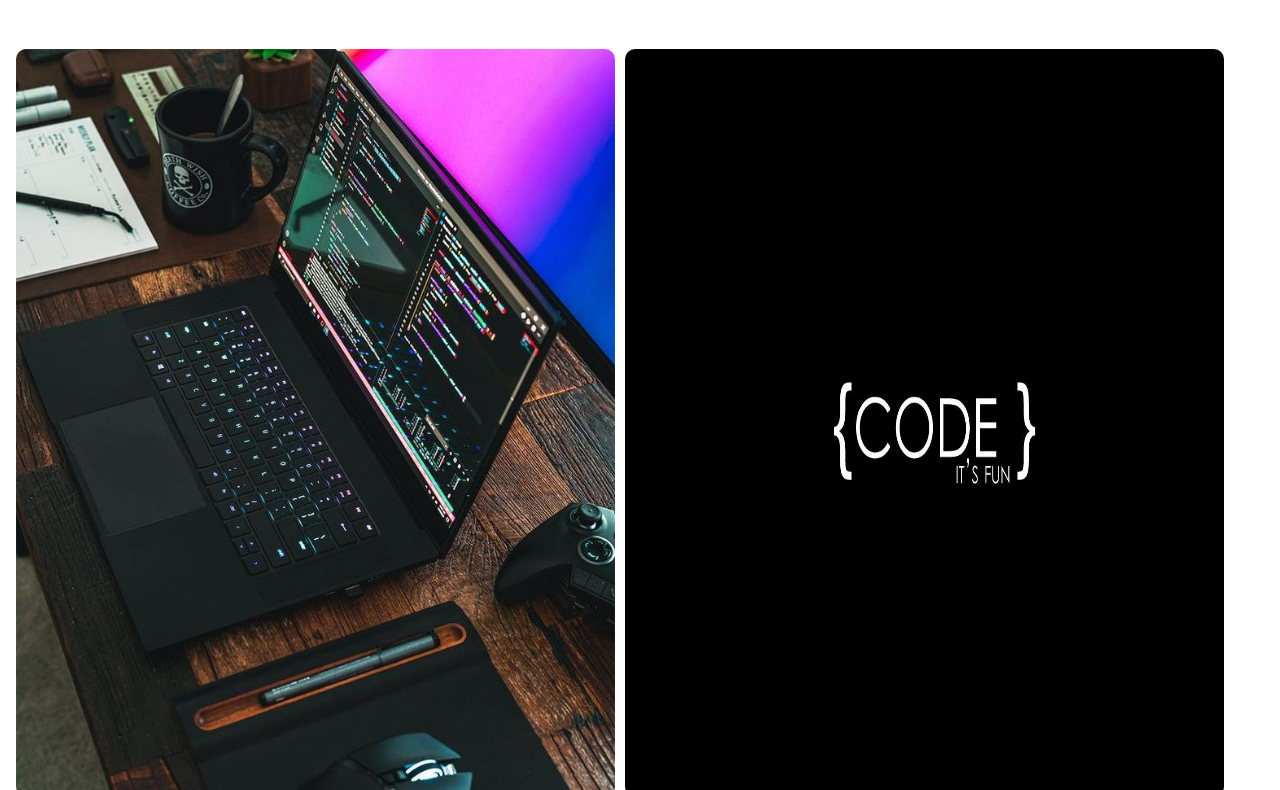
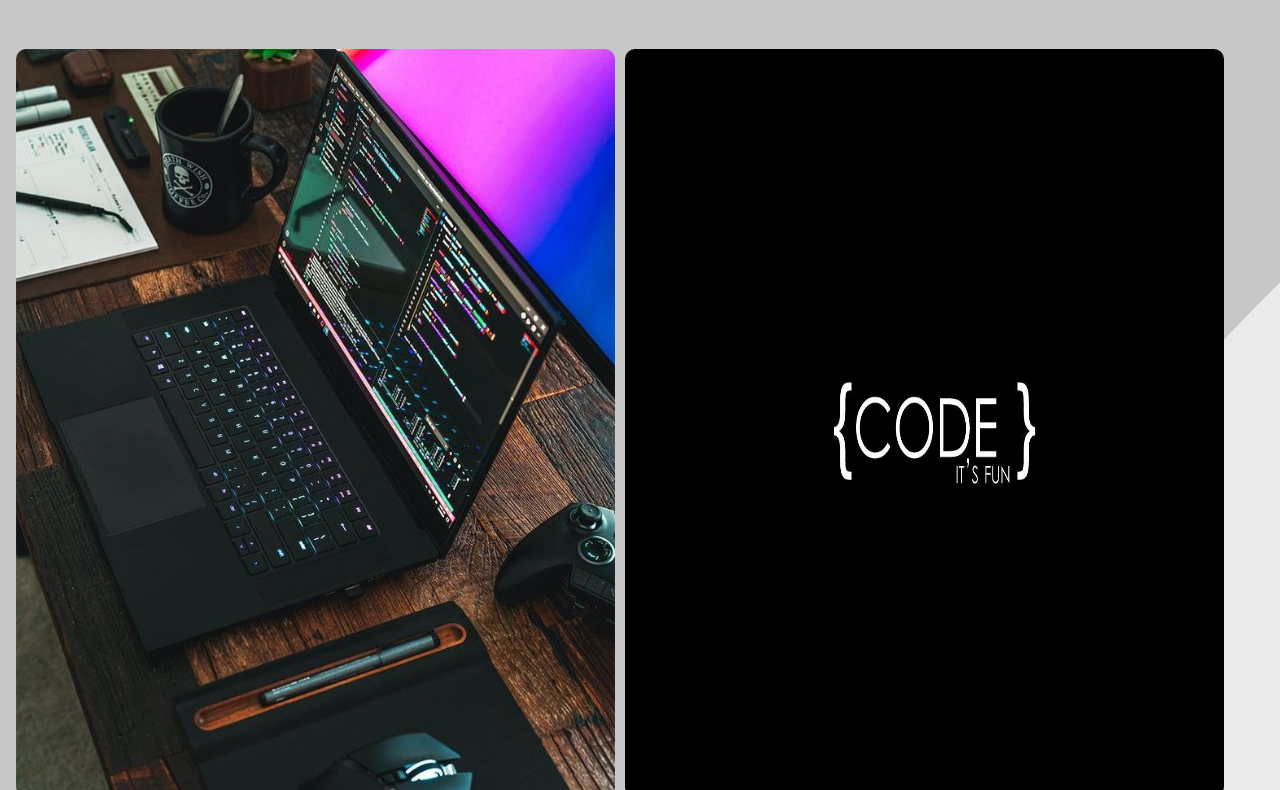
Before and after one commit to ChibuzoKelechi/Scroll-animation-website, a plain HTML site: page index.html in a window 1280 px wide. Shown: the part 58-848 px from the top of the page. Drawn offline with nearby package versions, Linux system fonts and the light colour scheme.

Commit message:
Update style.css image paths

```diff
--- a/style.css
+++ b/style.css
@@ -12,7 +12,7 @@ body{
 .light{
  background-color: #fff;
  color: #000;
- background-image: url("/Animation website/images/Simple Shiny-4.svg");
+ background-image: url("Simple Shiny-4.svg");
 }
 
 .dark{
```
